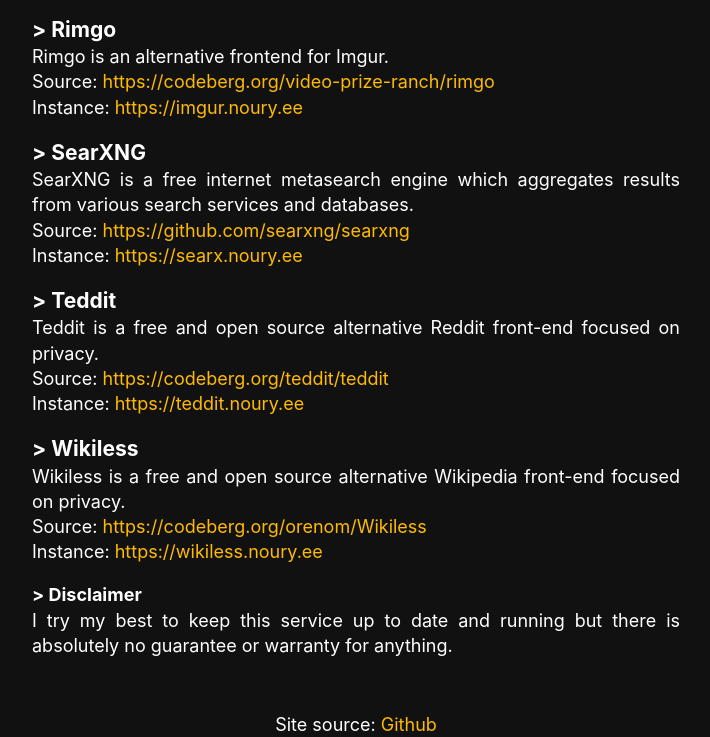
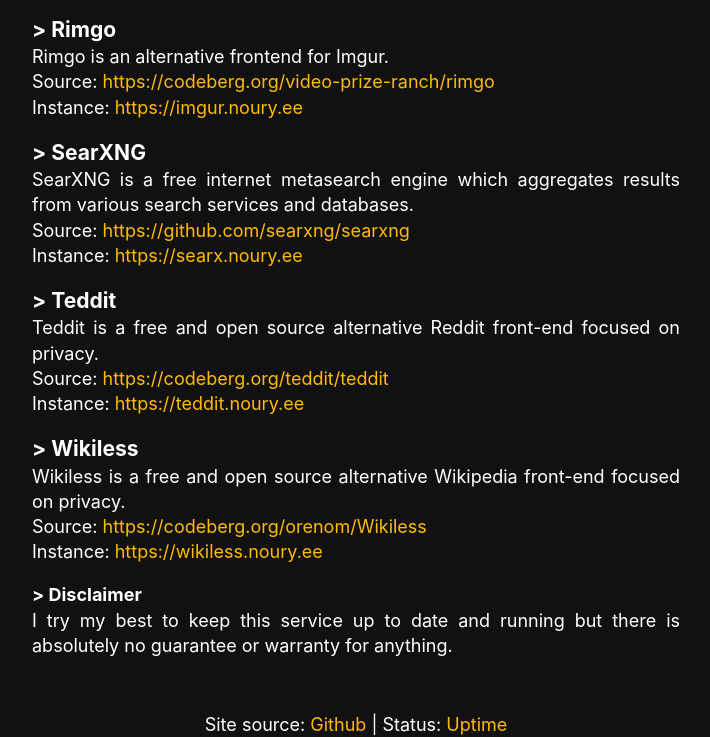
Before and after one commit to noury-ee/noury.ee, a website: page src/index.html in a window 1280 px wide. Shown: the part 1073-1810 px from the top of the page, without its empty margins (284-994 px from the left). Drawn offline with Linux system fonts and the light colour scheme.

Commit message:
add link to status page

```diff
--- a/src/index.html
+++ b/src/index.html
@@ -244,7 +244,7 @@
     </main>
 
     <footer>
-      Site source: <a target="_blank" rel="noopener" href="https://github.com/noury-ee/noury.ee/">Github</a>
+      Site source: <a target="_blank" rel="noopener" href="https://github.com/noury-ee/noury.ee/">Github</a> | Status: <a target="_blank" rel="noopener" href="https://status.noury.ee/status/uptime">Uptime</a>
     </footer>
   </body>
 </html>
```
